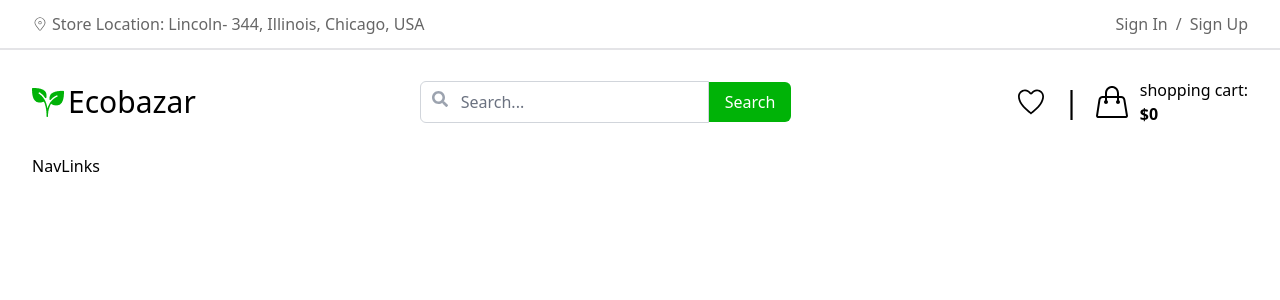
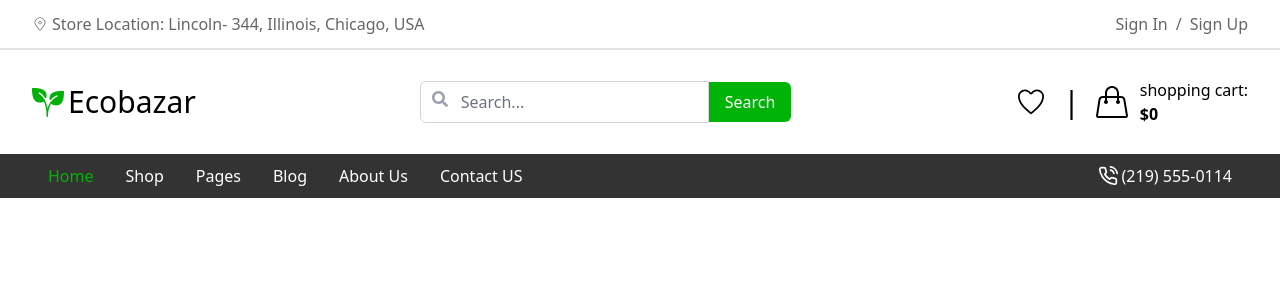
Before and after one commit to sanaullahsaber/eco-bazar-client-side, a React (Vite) app: page / in a window 1280 px wide. Shown: the top 300 px of the page. Built offline with nearby package versions, Linux system fonts and the light colour scheme.

Commit message:
Inside of Navigation NavLinks part is done

```diff
--- a/src/components/Navigation/NavPart/MiddleNav.jsx
+++ b/src/components/Navigation/NavPart/MiddleNav.jsx
@@ -2,6 +2,7 @@ import NavLogo from "../../../assets/Vector.png";
 import { FaSearch } from "react-icons/fa";
 import { IoIosHeartEmpty } from "react-icons/io";
 import { SlHandbag } from "react-icons/sl";
+import { Link } from "react-router-dom";
 
 const MiddleNav = () => {
   return (
@@ -14,9 +15,11 @@ const MiddleNav = () => {
             <div className="flex items-center gap-1">
               <img src={NavLogo} alt="" className="h-8 sm:h-auto" />
               <div>
+                <Link to={"/"}>
                   <p className="text-base sm:text-base md:text-xl lg:text-3xl font-medium">
                     Ecobazar
                   </p>
+                </Link>
               </div>
             </div>
             {/* Icons and Cart */}
@@ -58,9 +61,11 @@ const MiddleNav = () => {
             <div className="flex items-center gap-1">
               <img src={NavLogo} alt="" className="h-8 sm:h-auto" />
               <div>
+                <Link to={"/"}>
                   <p className="text-base sm:text-base md:text-xl lg:text-3xl font-medium">
                     Ecobazar
                   </p>
+                </Link>
               </div>
             </div>
 
--- a/src/components/Navigation/NavPart/NavLinks.jsx
+++ b/src/components/Navigation/NavPart/NavLinks.jsx
@@ -1,9 +1,95 @@
-
+import { Navbar } from "flowbite-react";
+import { FiPhoneCall } from "react-icons/fi";
+import { NavLink } from "react-router-dom";
 
 const NavLinks = () => {
   return (
-    <div>
-      NavLinks
+    <div className="mt-0 lg:my-5">
+      <Navbar fluid rounded className="bg-transparent">
+        <Navbar.Collapse>
+          <Navbar.Link>
+            <NavLink
+              to={"/"}
+              className={({ isActive }) =>
+                isActive
+                  ? "text-[#00B307] text-base font-medium"
+                  : "text-white text-base font-medium"
+              }
+            >
+              Home
+            </NavLink>
+          </Navbar.Link>
+          <Navbar.Link>
+            <NavLink
+              to={"/shop"}
+              className={({ isActive }) =>
+                isActive
+                  ? "text-[#00B307] text-base font-medium"
+                  : "text-white text-base font-medium "
+              }
+            >
+              Shop
+            </NavLink>
+          </Navbar.Link>
+          <Navbar.Link>
+            <NavLink
+              to={"/pages"}
+              className={({ isActive }) =>
+                isActive
+                  ? "text-[#00B307] text-base font-medium"
+                  : "text-white text-base font-medium"
+              }
+            >
+              Pages
+            </NavLink>
+          </Navbar.Link>
+          <Navbar.Link>
+            <NavLink
+              to={"/blog"}
+              className={({ isActive }) =>
+                isActive
+                  ? "text-[#00B307] text-base font-medium"
+                  : "text-white text-base font-medium"
+              }
+            >
+              Blog
+            </NavLink>
+          </Navbar.Link>
+          <Navbar.Link>
+            <NavLink
+              to={"/about-us"}
+              className={({ isActive }) =>
+                isActive
+                  ? "text-[#00B307] text-base font-medium"
+                  : "text-white text-base font-medium"
+              }
+            >
+              About Us
+            </NavLink>
+          </Navbar.Link>
+          <Navbar.Link>
+            <NavLink
+              to={"/contact-us"}
+              className={({ isActive }) =>
+                isActive
+                  ? "text-[#00B307] text-base font-medium"
+                  : "text-white text-base font-medium"
+              }
+            >
+              Contact US
+            </NavLink>
+          </Navbar.Link>
+        </Navbar.Collapse>
+
+        <Navbar.Toggle />
+
+        <Navbar.Brand className="flex flex-row items-center justify-start gap-1">
+          <FiPhoneCall className="text-base font-medium text-white" size={20} />
+          <span className="text-base font-medium text-white">
+            (219) 555-0114
+          </span>
+        </Navbar.Brand>
+      </Navbar>
     </div>
   );
 };
--- a/src/components/Navigation/Navigation.jsx
+++ b/src/components/Navigation/Navigation.jsx
@@ -12,7 +12,11 @@ const Navigation = () => {
       </div>
       <div className="max-w-screen-2xl mx-auto px-4 sm:px-6 lg:px-8">
         <MiddleNav></MiddleNav>
-        <NavLinks></NavLinks>
+      </div>
+      <div className="bg-[#333333]">
+        <div className="max-w-screen-2xl mx-auto px-4 sm:px-6 lg:px-8">
+          <NavLinks></NavLinks>
+        </div>
       </div>
     </>
   );
```
Lines whose indentation alone changed are shown as unchanged.
